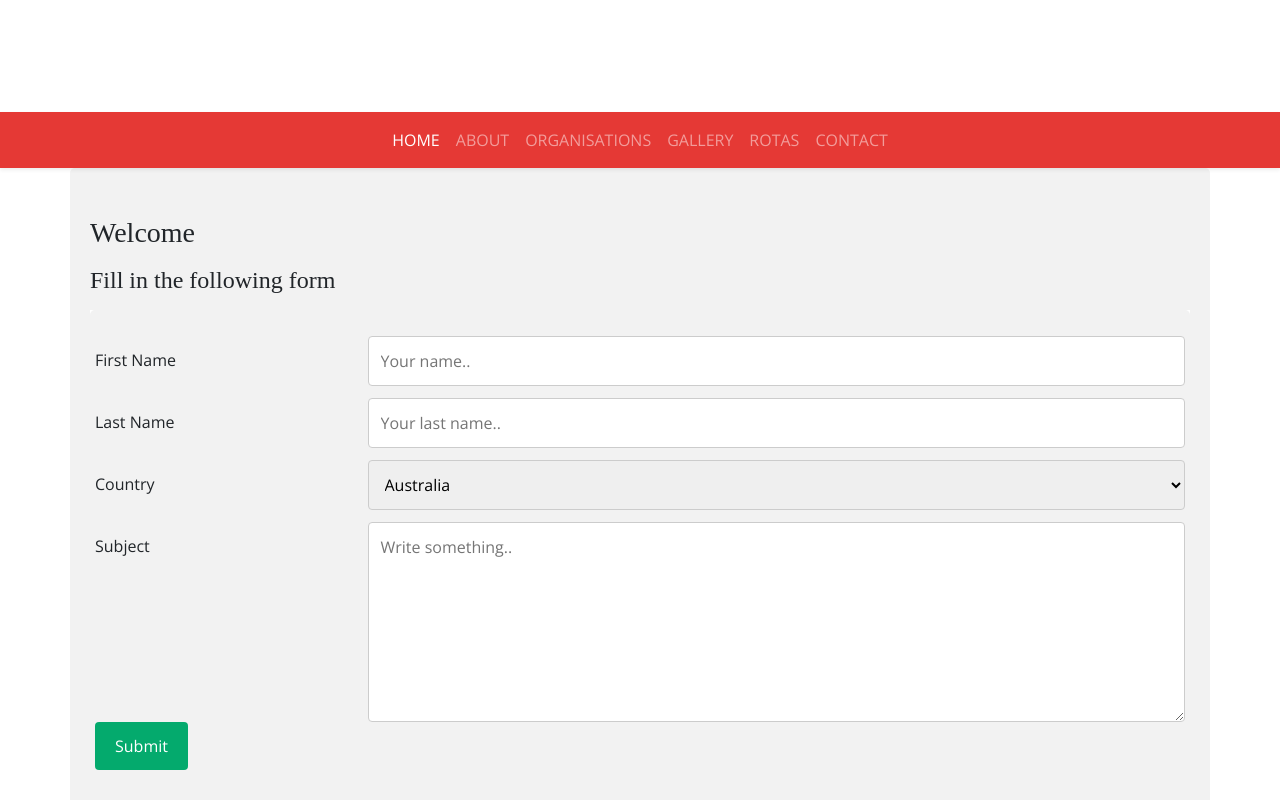
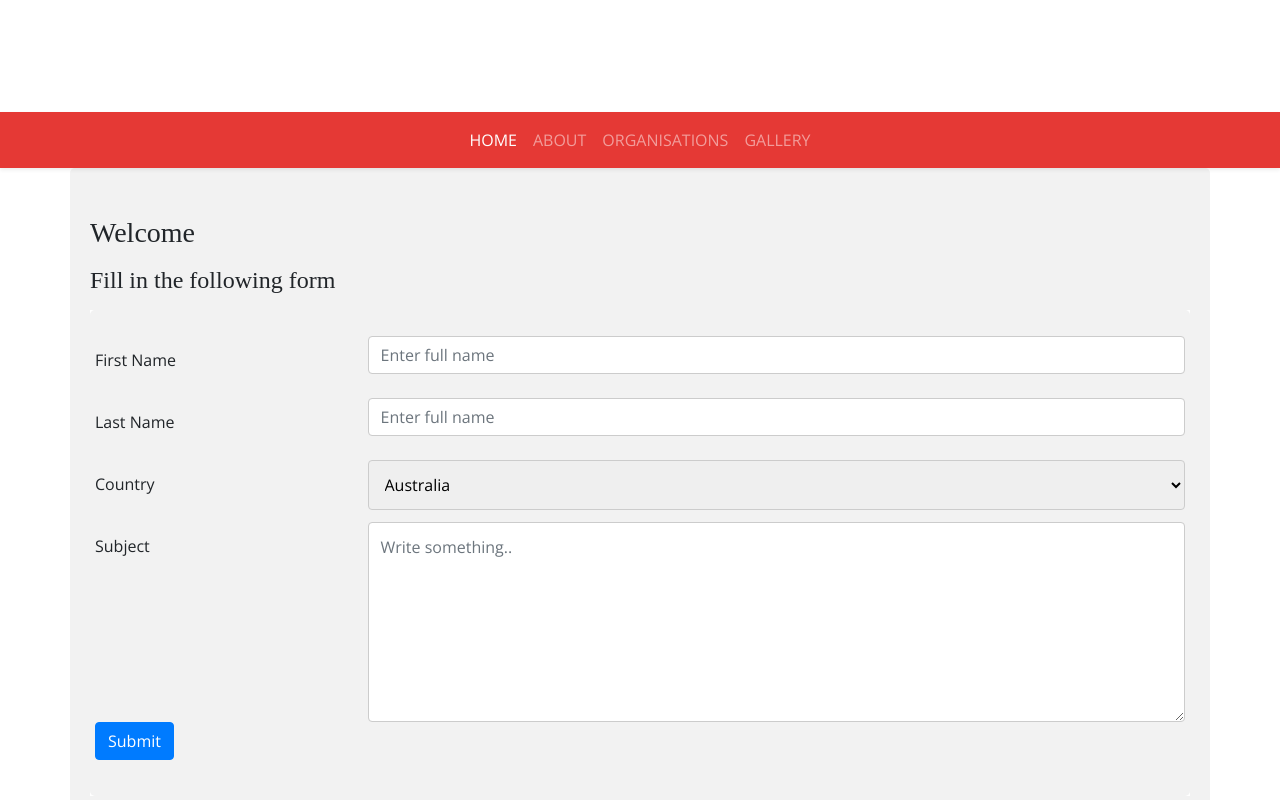
Before and after one commit to ctfarahin28/Landing_page_Angular, an Angular app: page /home in a window 1280 px wide. Shown: the top 800 px of the page. Built offline with nearby package versions, Linux system fonts and the light colour scheme.

Commit message:
3 files modified

```diff
--- a/src/app/landing/landing.component.html
+++ b/src/app/landing/landing.component.html
@@ -76,7 +76,7 @@
     </head>
     <body>
       <div class="container">
-        <form formGroup="taskForm">
+        <form formGroup="taskForm" (ngSubmit)="onSubmit()">
           <div class="row">
             <div class="col-25">
               <label for="fname">First Name</label>
@@ -84,9 +84,10 @@
             <div class="col-75">
               <input
                 type="text"
-
+                class="form-control"
+                id="name"
+                placeholder="Enter full name"
                 formControlName="fname"
-                placeholder="Your name.."
               />
             </div>
           </div>
@@ -97,10 +98,10 @@
             <div class="col-75">
               <input
                 type="text"
-                id="lname"
-                name="lastname"
+                class="form-control"
+                id="name"
+                placeholder="Enter full name"
                 formControlName="lname"
-                placeholder="Your last name.."
               />
             </div>
           </div>
@@ -122,16 +123,16 @@
             </div>
             <div class="col-75">
               <textarea
+                class="form-control"
+                id="email"
                 formControlName="subject"
-                id="subject"
-                name="subject"
                 placeholder="Write something.."
                 style="height:200px"
               ></textarea>
             </div>
           </div>
           <div class="row">
-            <input type="submit" value="Submit" />
+            <button type="submit" class="btn btn-primary">Submit</button>
           </div>
         </form>
       </div>
--- a/src/app/landing/landing.component.ts
+++ b/src/app/landing/landing.component.ts
@@ -1,5 +1,10 @@
 import { Component, OnInit } from '@angular/core';
-import { FormBuilder, FormGroup, Validators } from '@angular/forms';
+import {
+  FormBuilder,
+  FormControl,
+  FormGroup,
+  Validators,
+} from '@angular/forms';
 
 @Component({
   selector: 'app-landing',
@@ -7,6 +12,8 @@ import { FormBuilder, FormGroup, Validators } from '@angular/forms';
   styleUrls: ['./landing.component.css'],
 })
 export class LandingComponent {
+  taskForm;
+  fname;
   // title = 'Angular Form Validation Tutorial';
   // angForm: FormGroup;
   // constructor(private fb: FormBuilder) {
@@ -18,4 +25,26 @@ export class LandingComponent {
   //     address: ['', Validators.required],
   //   });
   // }
+  ngOnInit() {
+    // this.taskForm = new FormGroup({
+    //   fname: new FormControl('angular@gmail.com'),
+    // });
+  }
+  // onSubmit() {
+  //   if (this.taskForm.valid) {
+  //     console.log('Form Submitted!');
+  //     this.taskForm.reset();
+  //   }
+  // }
+
+  // constructor(private formBuilder: FormBuilder) {
+  //   this.taskForm = this.formBuilder.group({
+  //     fname: '',
+  //     lname: '',
+  //   });
+  // }
+
+  // onSubmit(formData) {
+  //   var name = formData['name'];
+  // }
 }
--- a/src/app/shared/navigation-bar/navigation-bar.component.ts
+++ b/src/app/shared/navigation-bar/navigation-bar.component.ts
@@ -3,15 +3,8 @@ import { Component } from '@angular/core';
 @Component({
   selector: 'app-navigation-bar',
   templateUrl: './navigation-bar.component.html',
-  styleUrls: ['./navigation-bar.component.css']
+  styleUrls: ['./navigation-bar.component.css'],
 })
 export class NavigationBarComponent {
-  items: string[] = [
-    'Home',
-    'About',
-    'Organisations',
-    'Gallery',
-    'Rotas',
-    'Contact'
-  ];
+  items: string[] = ['Home', 'About', 'Organisations', 'Gallery'];
 }
```
